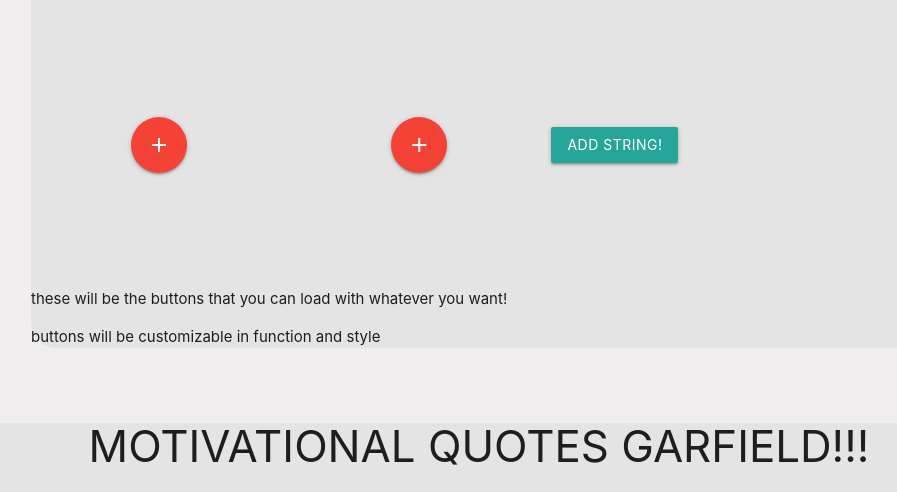
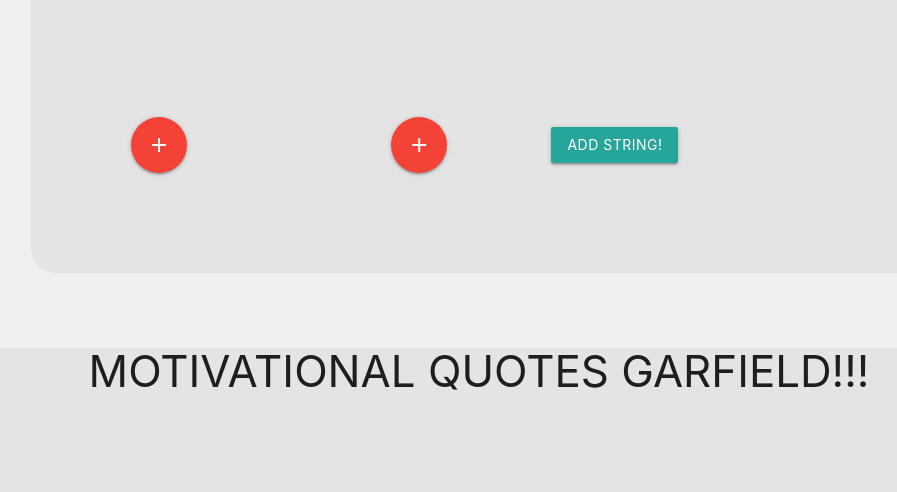
Before and after one commit to tylerzeman/Homepage, a plain HTML site: page index.html in a window 1280 px wide. Shown: the part 933-1425 px from the top of the page, without its empty margins (161-1058 px from the left). Drawn offline with nearby package versions, Linux system fonts and the light colour scheme.

Commit message:
cleaned up css

```diff
--- a/assets/css/style.css
+++ b/assets/css/style.css
@@ -1,4 +1,3 @@
- tzHTML
 * {
     margin: 0;
     padding: 0;
@@ -20,9 +19,6 @@
 .anchorAssign {
     margin: 100px;
 }
-.modal {
-
-}
 .garfield {
     align-self: center;
     text-align: center;
@@ -30,4 +26,3 @@
     background-color: rgb(224, 224, 224, 0.75);
     margin: 75px;
 }
- main
--- a/index.html
+++ b/index.html
@@ -49,9 +49,9 @@
     <a href="" class="btn-floating btn-large waves-effect waves-light red anchorAssign"><i class="material-icons">add</i></a>
     <a href="" class="btn-floating btn-large waves-effect waves-light red anchorAssign"><i class="material-icons">add</i></a>
     <a href="" class="waves-effect waves-light btn modal-trigger" href="#modal1">ADD STRING!</a>
-    <!-- <p>maybe make these bigger?</p> -->
-    <p>these will be the buttons that you can load with whatever you want!</p>
-    <p>buttons will be customizable in function and style</p>
+    <!-- maybe make these bigger?
+    these will be the buttons that you can load with whatever you want!
+    buttons will be customizable in function and style -->
   </div>
   <div id="modal1" class="modal">
     <div class="modal-content">
```
